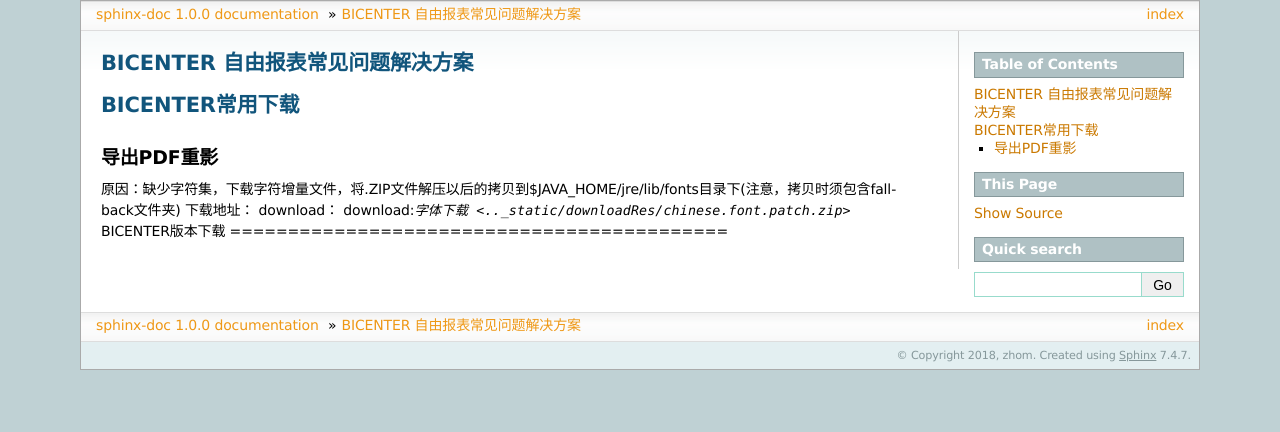
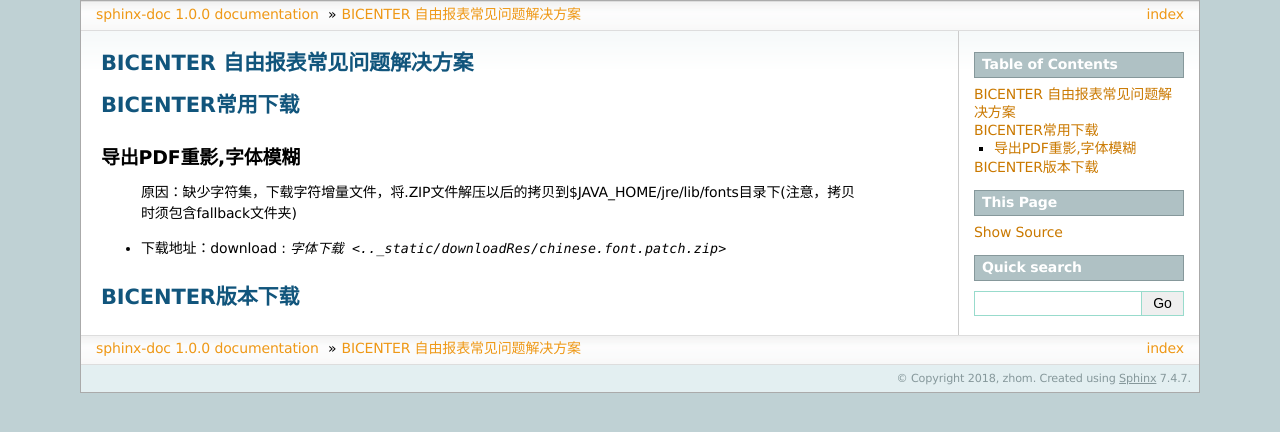
Before and after one commit to bicenter2019/bicenter-doc, a Sphinx documentation site: the page built from source/bicenter_list.rst, in a window 1280 px wide. Shown: the top 432 px of the page. Built offline with Sphinx 7.4.7, drawn with Linux system fonts in a browser that asks for light colours.

Commit message:
Add files via upload

```diff
--- a/source/bicenter_list.rst
+++ b/source/bicenter_list.rst
@@ -5,11 +5,10 @@
 
 BICENTER常用下载
 =========================================
-导出PDF重影
+导出PDF重影,字体模糊
 -----------------------
-原因：缺少字符集，下载字符增量文件，将.ZIP文件解压以后的拷贝到$JAVA_HOME/jre/lib/fonts目录下(注意，拷贝时须包含fallback文件夹)
-下载地址：
-download：
-download:`字体下载 <.._static/downloadRes/chinese.font.patch.zip>`
+ 原因：缺少字符集，下载字符增量文件，将.ZIP文件解压以后的拷贝到$JAVA_HOME/jre/lib/fonts目录下(注意，拷贝时须包含fallback文件夹)
+.. only:: builder_html
+* 下载地址：download : `字体下载 <.._static/downloadRes/chinese.font.patch.zip>`
 BICENTER版本下载
 ===========================================
```
